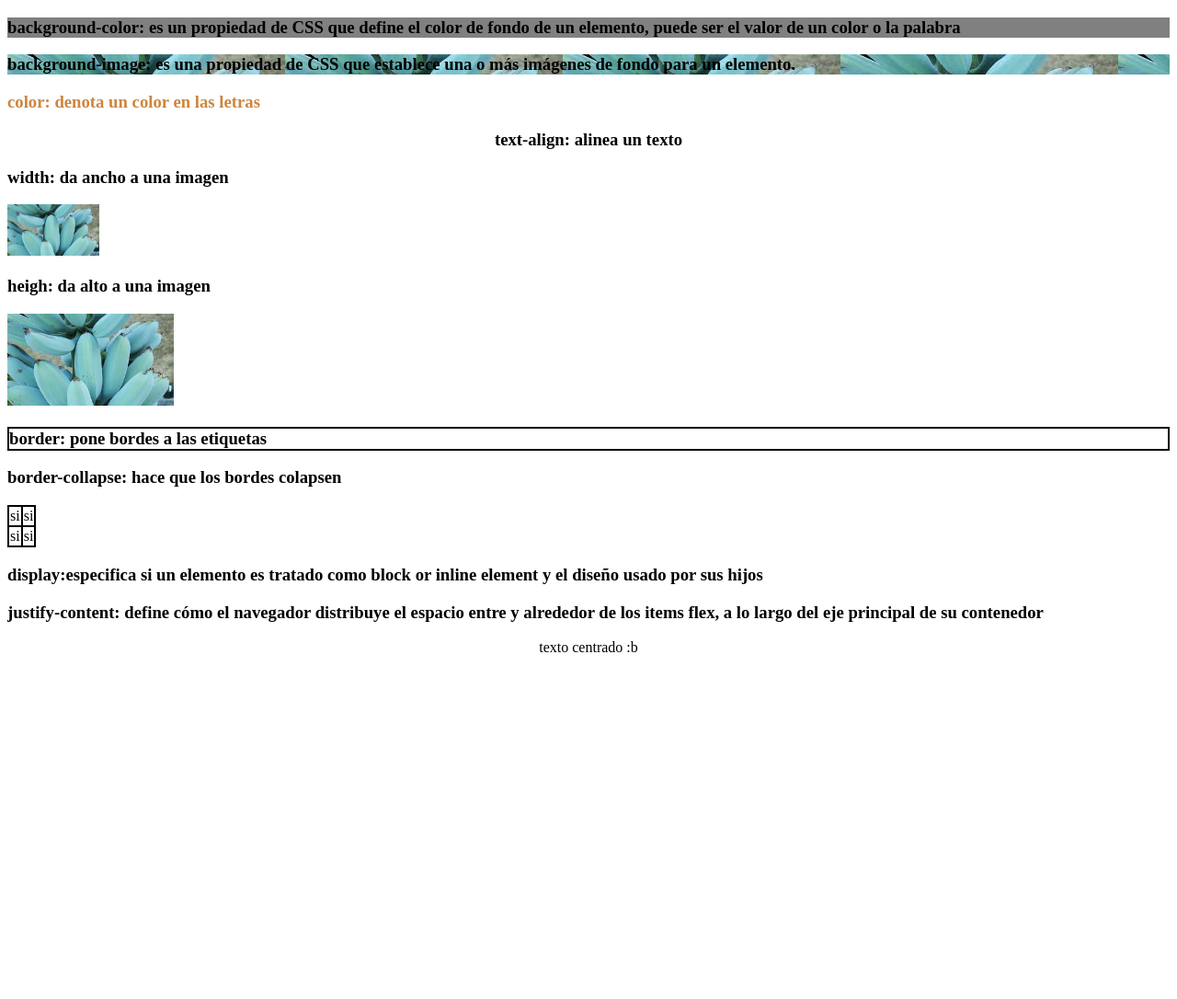
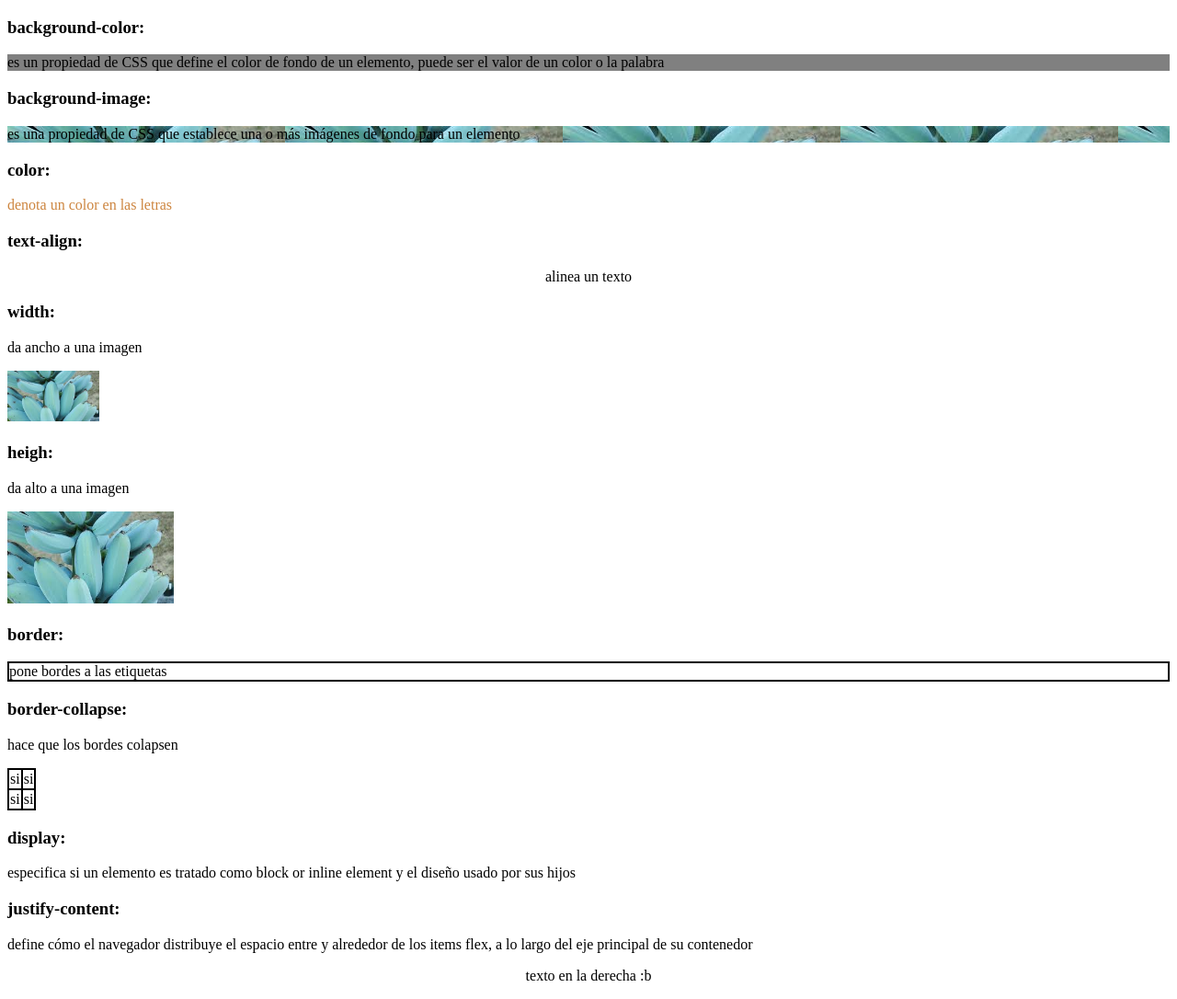
Before and after one commit to facutapiaa/05-css, a plain HTML site: page index.html in a window 1280 px wide. Shown: the whole page at 92% size. Before the commit the page ends 800 px from the top, so only its background shows below. Drawn offline with Linux system fonts and the light colour scheme; files whose address does not match are found by name.

Commit message:
Add files via upload

```diff
--- a/index.html
+++ b/index.html
@@ -1,40 +1,42 @@
 <!DOCTYPE html>
 <html lang="en">
+
 <head>
     <meta charset="UTF-8">
     <meta http-equiv="X-UA-Compatible" content="IE=edge">
     <meta name="viewport" content="width=device-width, initial-scale=1.0">
     <link rel="stylesheet" href="styles.css">
-    <title></title>
+    <title>CSS</title>
 </head>
+
 <body>
-    <h3 id="colorfondo">
-        background-color: es un propiedad de CSS que define el color de fondo de un elemento, puede ser el valor de un color o la palabra
-    </h3>
-    <h3 id="imagen">
-        background-image: es una propiedad de CSS que establece una o más imágenes de fondo para un elemento.
-    </h3>
-    <h3 id="color">
-        color: denota un color en las letras
-    </h3>
-    <h3 id="texto">
-        text-align: alinea un texto
-    </h3>
-    <h3 id="width">
-        width: da ancho a una imagen
-    </h3>
+    <h3>background-color:</h3>
+    <p id="colorfondo">es un propiedad de CSS que define el color de fondo de un elemento, puede ser el valor de un color o la palabra</p>
+
+    <h3>background-image:</h3>
+    <p id="imagen">es una propiedad de CSS que establece una o más imágenes de fondo para un elemento </p>
+
+    <h3 >color: </h3>
+    <p id="color">denota un color en las letras</p>
+
+    <h3>text-align:</h3>
+    <p id="texto">alinea un texto </p>
+
+    <h3>width:</h3>
+    <p>da ancho a una imagen </p>
+
     <img src="/assets/imagenes/banana2.jpeg" alt="banana" width="100p">
 
-    <h3 id="heigh">
-        heigh: da alto a una imagen
-    </h3>
+    <h3>heigh:</h3>
+    <p>da alto a una imagen </p>
     <img src="/assets/imagenes/banana2.jpeg" alt="banana" height="100p">
-    <h3 id="borde">
-        border: pone bordes a las etiquetas
-    </h3>
-    <h3 >
-        border-collapse: hace que los bordes colapsen
-    </h3>
+
+    <h3 >border: </h3>
+    <p id="borde">pone bordes a las etiquetas</p>
+
+    <h3>border-collapse:</h3>
+    <p>hace que los bordes colapsen</p>
+
     <table>
         <tr>
             <td>si</td>
@@ -45,12 +47,15 @@
             <td>si</td>
         </tr>
     </table>
-    <h3 id="display">
-        display:especifica si un elemento es tratado como block or inline element y el diseño usado por sus hijos
-    </h3>
-    <h3>
-        justify-content: define cómo el navegador distribuye el espacio entre y alrededor de los items flex, a lo largo del eje principal de su contenedor
-    </h3>
-    <p id="justin_biber">texto centrado :b</p>
+
+    <h3>display:</h3>
+    <p>especifica si un elemento es tratado como block or inline element y el diseño usado por sus hijos</p>
+
+    <h3>justify-content:</h3>
+    <p> define cómo el navegador distribuye el espacio entre y alrededor de los items flex, a lo largo
+        del eje principal de su contenedor</p>
+
+    <p id="justin_biber">texto en la derecha :b</p>
 </body>
+
 </html>
```
